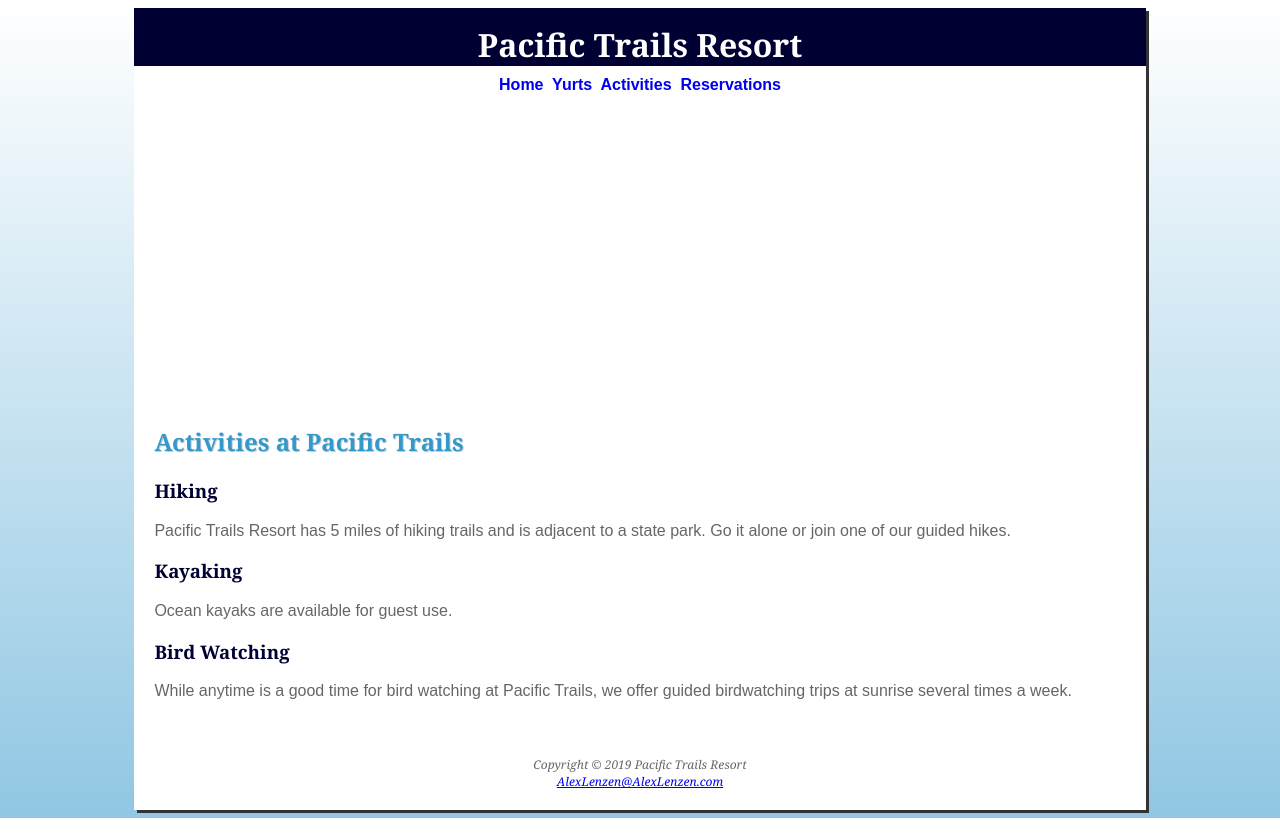
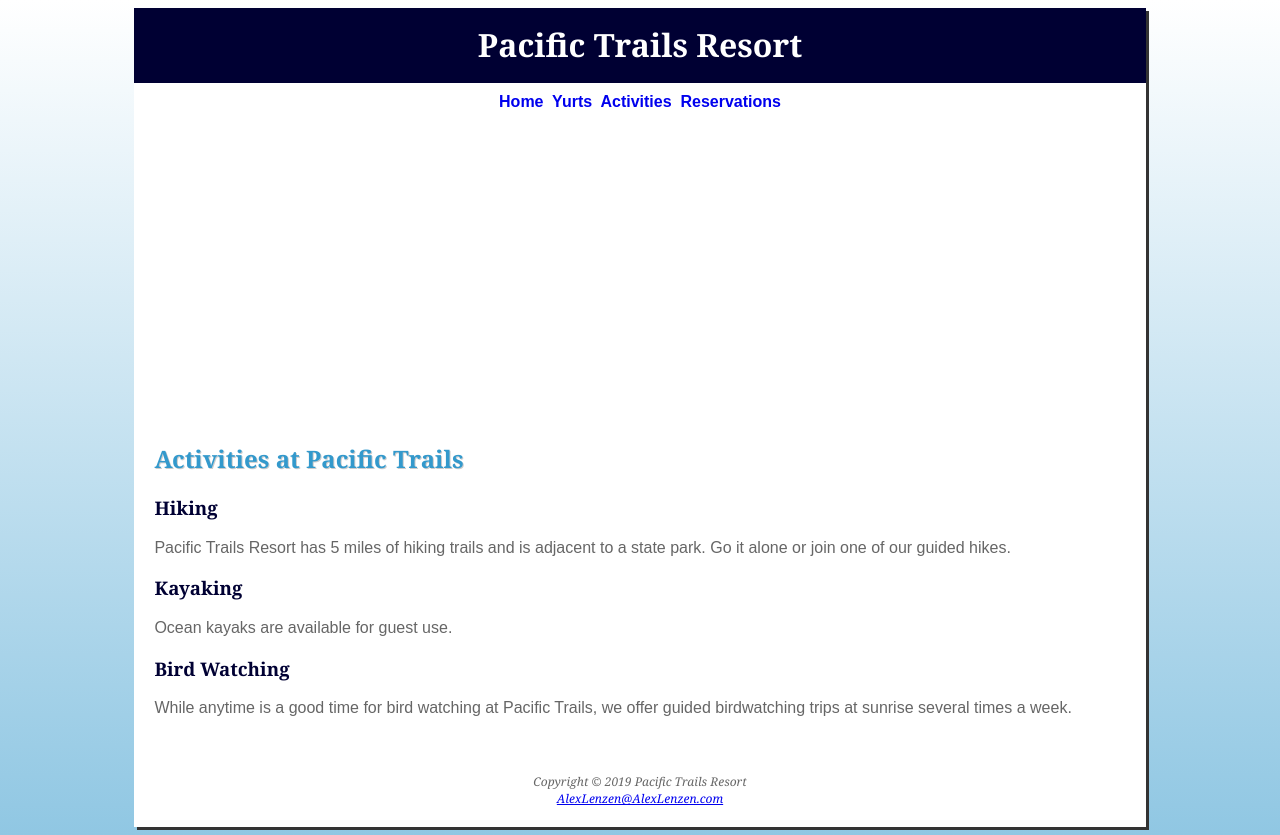
Before and after one commit to TheRealSnuffles/HTML-HW, a plain HTML site: page Case studies/Ch6Pacific/Activities.html in a window 1280 px wide. Drawn offline with Linux system fonts and the light colour scheme.

Commit message:
update Ch6PTR

```diff
--- a/Case studies/Ch6Pacific/Activities.html
+++ b/Case studies/Ch6Pacific/Activities.html
@@ -18,8 +18,8 @@
     <a href="PacificTrailsReservations.html">Reservations</a>
 
 </nav>
+    <div id="trailhero"></div>
 <main>
-    <div id="trailhero"></div>
     <h2>Activities at Pacific Trails</h2>
         <h3><b>Hiking</b></h3>
             <p>Pacific Trails Resort has 5 miles of hiking trails and is adjacent to a state park. Go it alone or join one of our guided hikes.</p>
--- a/Case studies/Ch6Pacific/pacific.css
+++ b/Case studies/Ch6Pacific/pacific.css
@@ -1,5 +1,5 @@
 body {
-     background-color: #FFFFFF ; background-image: linear-gradient(to bottom, #FFFFFF, #90C7E3) ;
+     background-color: #90C7E3 ; background-image: linear-gradient(to bottom, #FFFFFF, #90C7E3) ;
         background-repeat: no-repeat ; color: #666666 ; font-family: Arial, Helvetica, sans-serif;
 }
 
@@ -22,7 +22,7 @@ footer {
 
 header {
         background-color: #000033 ;color: #FFFFFF ; background-image: url(sunset.jpg);
-        background-position: right;background-repeat: no-repeat; height:60 px; text-align: center; padding-top: 15px;
+        background-position: right;background-repeat: no-repeat; height: 60px; text-align: center; padding-top: 15px;
 }
 
 h1 {
```
Also changed, not shown: Case studies/Ch6Pacific/Yurts.html (+1 -1 lines).
